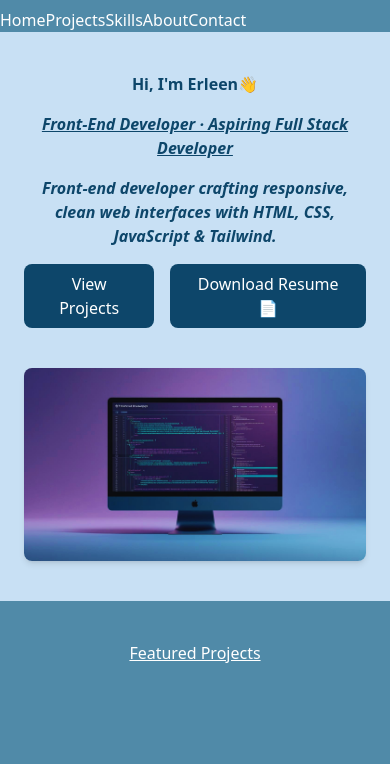
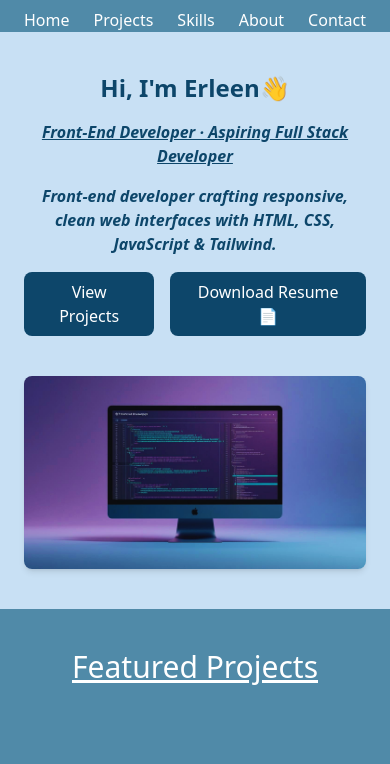
Before and after one commit to erleen0307/portfolio, a plain HTML site: page index.html in a window 390 px wide. Shown: the top 764 px of the page. Drawn offline with nearby package versions, Linux system fonts and the light colour scheme.

Commit message:
Update index.html

```diff
--- a/index.html
+++ b/index.html
@@ -52,8 +52,7 @@
 	<header>
 		<!-- Navbar -->
 		<nav id="home">
-			<div
-				class="flex w-full bg-[#508AA8] pt-2 text-white sm:flex-col sm:items-center sm:space-y-1 sm:py-1 md:h-16 md:flex-row md:justify-evenly md:text-2xl lg:h-20 lg:text-3xl">
+			<div class="flex w-full bg-[#508AA8] pt-2 text-white flex-row justify-evenly sm:flex-col sm:items-center sm:space-y-1 sm:py-1 md:h-16 md:flex-row md:justify-evenly md:text-2xl lg:h-20 lg:text-3xl">
 				<a href="#home"
 					class="transition-all ease-in-out duration-300 sm:hover:text-[1.2rem] md:hover:text-[1.7rem] lg:hover:text-[2.2rem]">Home</a>
 				<a href="#projects"
@@ -72,7 +71,7 @@
 			<!-- Text Section -->
 			<div class="animate-fade-in flex flex-col items-center space-y-4 text-center md:w-1/2 md:items-center">
 				<h1
-					class="font-semibold text-[#0D466A] sm:text-3xl md:text-4xl lg:text-5xl transition-all duration-300 hover:sm:text-4xl hover:md:text-5xl hover:lg:text-6xl">
+					class="font-semibold text-[#0D466A] text-2xl sm:text-3xl md:text-4xl lg:text-5xl transition-all duration-300 hover:sm:text-4xl hover:md:text-5xl hover:lg:text-6xl">
 					Hi, I'm Erleen👋</h1>
 				<h3 class="font-bold text-[#0D466A] italic underline hover:no-underline sm:text-lg md:text-xl">Front-End
 					Developer · Aspiring Full Stack Developer</h3>
@@ -103,15 +102,15 @@
 		<!-- Featured Projects Section -->
 		<section>
 			<!-- Featured Projects Heading -->
-			<div id="projects" class="flex w-full justify-center bg-[#508AA8] pt-10 pb-5">
+			<div id="projects" class="flex w-full justify-center bg-[#508AA8] pt-10 ">
 				<h2
-					class="text-white underline sm:text-2xl md:text-3xl lg:text-5xl transition-all duration-300 ease-in-out hover:sm:text-3xl hover:md:text-4xl hover:lg:text-6xl">
+					class="text-white underline sm:text-4xl text-3xl lg:text-5xl transition-all duration-300 ease-in-out hover:sm:text-3xl hover:md:text-4xl hover:lg:text-6xl">
 					Featured Projects
 				</h2>
 			</div>
 
 			<!-- Project Cards Grid -->
-			<div class="grid items-start gap-14 bg-[#508AA8] px-6 sm:px-10 md:px-20 py-20 md:grid-cols-2">
+			<div class="grid items-start gap-14 bg-[#508AA8] px-6 sm:px-8 md:px-20 py-20 md:grid-cols-2">
 				<!-- Card 1 - To Do List App -->
 				<div
 					class="fade-in w-full max-w-3xl rounded-lg border border-white bg-[#3A5F78] p-6 text-white shadow-lg hover:scale-105 transition-all duration-300 ease-in-out hover:shadow-blue-300">
@@ -219,7 +218,7 @@
 			<!-- Heading -->
 			<div class="text-center">
 				<h2
-					class="pt-8 sm:py-2 md:py-6 underline transition-all sm:text-2xl md:text-3xl lg:text-5xl hover:sm:text-3xl hover:md:text-4xl hover:lg:text-6xl duration-300 ease-in-out">
+					class="pt-8 pb-3 sm:py-2 md:py-6 underline transition-all sm:text-4xl lg:text-5xl hover:sm:text-3xl hover:md:text-4xl hover:lg:text-6xl duration-300 ease-in-out">
 					Tech Stack
 				</h2>
 				<p class="text-xl font-semibold text-blue-900 italic">
```
